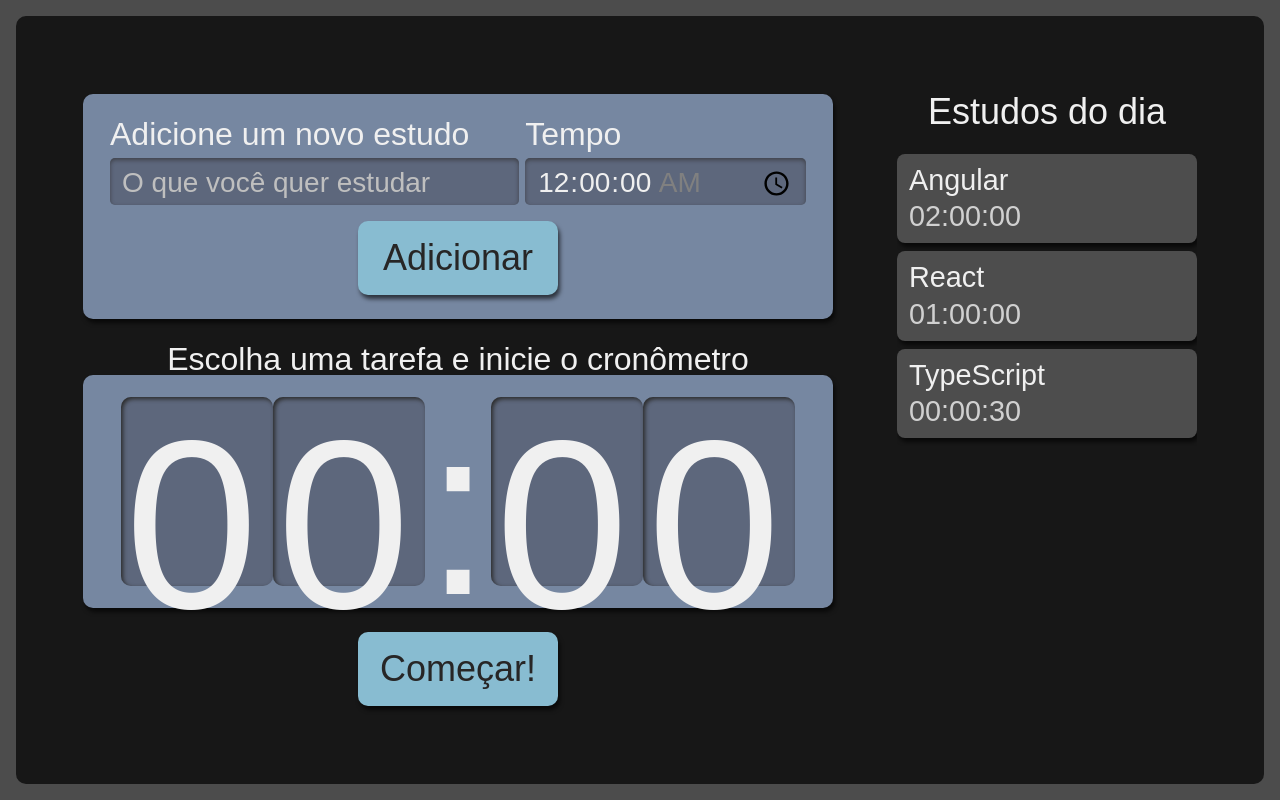
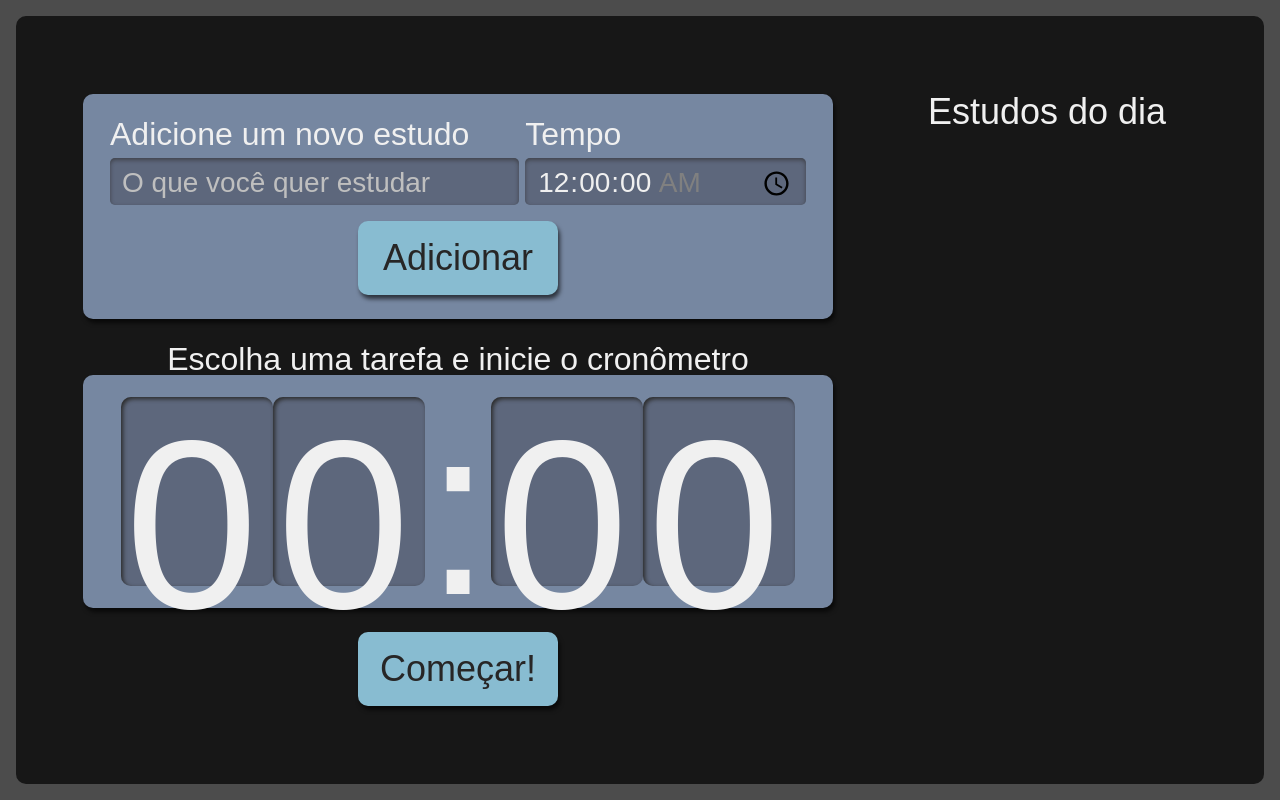
Before and after one commit to TheAwesomeStorm/React-Introduction, a React (Create React App) app: page / in a window 1280 px wide. Built offline with nearby package versions, Linux system fonts and the light colour scheme.

Commit message:
Removed initial state from App component, removed unused console.log() from Form component

```diff
--- a/src/components/forms/form.tsx
+++ b/src/components/forms/form.tsx
@@ -47,7 +47,6 @@ export class Form extends React.Component<FormProps> {
   private saveTask(event: ChangeEvent<HTMLFormElement>) {
     event.preventDefault()
     this.props.setTasks(tasks => [...tasks, {...this.state}])
-    console.log('state: ', this.state)
   }
 
   private setTaskState(event: ChangeEvent<HTMLInputElement>) {
--- a/src/pages/App.tsx
+++ b/src/pages/App.tsx
@@ -3,19 +3,11 @@ import style from './app.module.scss'
 import { Form } from '../components/forms/form'
 import { List } from '../components/list/list'
 import { Stopwatch } from '../components/stopwatch/stopwatch'
+import { Task } from '../interfaces/task'
 
 function App() {
 
-  const [tasks, setTasks] = useState([{
-    tarefa: 'Angular',
-    tempo: '02:00:00'
-  }, {
-    tarefa: 'React',
-    tempo: '01:00:00'
-  }, {
-    tarefa: 'TypeScript',
-    tempo: '00:00:30'
-  }])
+  const [tasks, setTasks] = useState<Task[] | []>([])
 
   return (
     <div className={style.App}>
```
